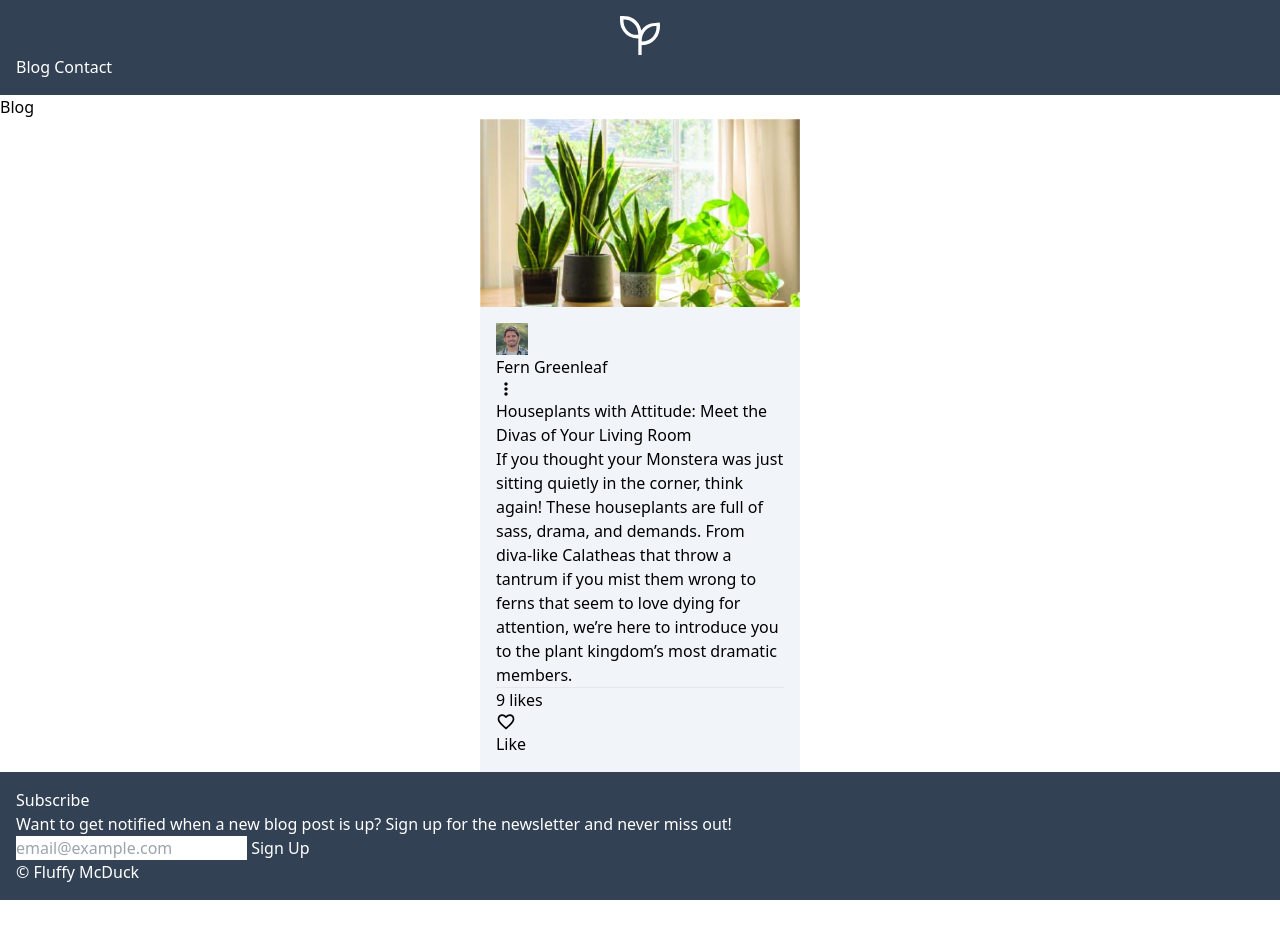
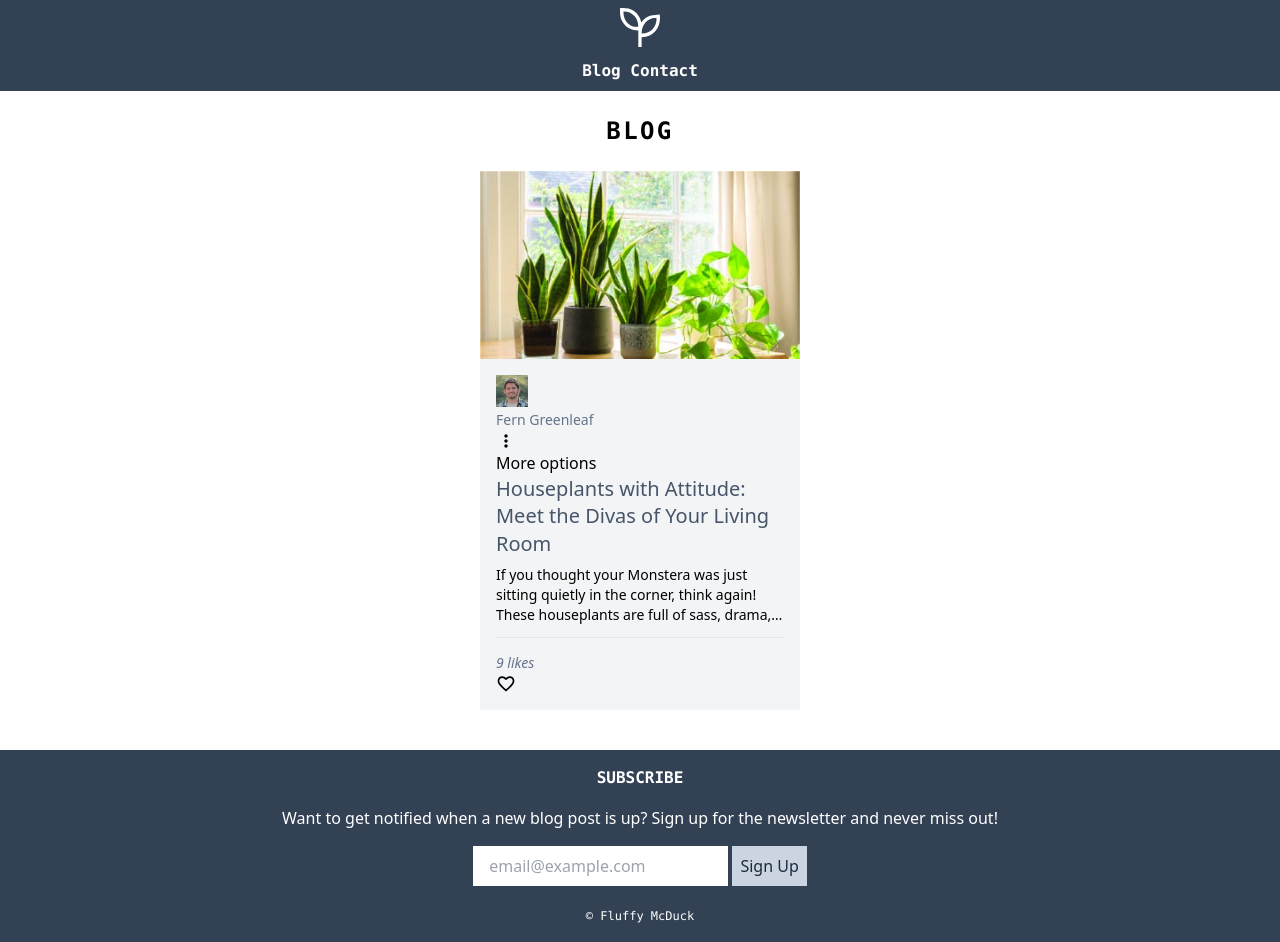
Before and after one commit to marwoz01/plant-enthusiasts-blog, a plain HTML site: page index.html in a window 1280 px wide. Before the commit the page ends 900 px from the top, so only its background shows below. Drawn offline with nearby package versions, Linux system fonts and the light colour scheme.

Commit message:
Dodałem style dla typografii

```diff
--- a/index.html
+++ b/index.html
@@ -6,24 +6,24 @@
         <script src="https://cdn.tailwindcss.com"></script>
     </head>
     <body>
-        <header class="bg-slate-700 text-white p-4">
+        <header class="bg-slate-700 text-white p-2 text-center">
             <section>
-                <svg class="w-10 mx-auto" xmlns="http://www.w3.org/2000/svg" viewBox="0 0 164.56 162.44" xmlns:v="https://vecta.io/nano" fill="white"><path d="M88.94 119.91v42.53H75.4V92.17c-26.58.24-47.78-9.8-62.83-31.49C.01 42.59-.81 21.91.41.47 20.12-.94 39.07.28 56.17 11.7c16.82 11.23 26.68 27.1 31.55 47.46 10.5-14.19 22.98-24.84 39.54-28.46 11.82-2.59 24.14-2.93 36.15-4.26 6.86 44.12-17.09 92.51-74.47 93.48zM14.33 14.31C12.4 48.23 36.69 81.49 75.09 77.17c1.17-36.65-25.68-64.07-60.76-62.86zm75.07 90.8c37.04.92 61.67-25.55 60.93-63.1-32.53-4.75-62.82 26.43-60.93 63.1z"/></svg>
+                <svg xmlns="http://www.w3.org/2000/svg" viewBox="0 0 164.56 162.44" xmlns:v="https://vecta.io/nano" fill="white" class="w-10 mx-auto"><path d="M88.94 119.91v42.53H75.4V92.17c-26.58.24-47.78-9.8-62.83-31.49C.01 42.59-.81 21.91.41.47 20.12-.94 39.07.28 56.17 11.7c16.82 11.23 26.68 27.1 31.55 47.46 10.5-14.19 22.98-24.84 39.54-28.46 11.82-2.59 24.14-2.93 36.15-4.26 6.86 44.12-17.09 92.51-74.47 93.48zM14.33 14.31C12.4 48.23 36.69 81.49 75.09 77.17c1.17-36.65-25.68-64.07-60.76-62.86zm75.07 90.8c37.04.92 61.67-25.55 60.93-63.1-32.53-4.75-62.82 26.43-60.93 63.1z"/></svg>
             </section>
-            <nav>
+            <nav class="font-bold font-mono pt-3">
                 <a href="#">Blog</a>
                 <a href="#">Contact</a>
             </nav>
         </header>
 
         <main>
-            <h2>Blog</h2>
+            <h2 class="text-center text-2xl font-bold my-6 font-mono uppercase tracking-widest">Blog</h2>
 
             <!-- CARD CONTAINER -->
-            <section class="w-11/12 mx-auto">
+            <section class="w-11/12 mx-auto mb-10">
 
                 <!-- CARD -->
-                <section class="bg-slate-100 w-80 mx-auto">
+                <section class="w-80 bg-gray-100 mx-auto">
                     <img src="img/post_houseplants.jpg" alt="Houseplants with Attitudes"/>
 
                     <!-- CARD CONTENT -->
@@ -34,30 +34,30 @@
                             <section>
                                 <section>
                                     <img class="w-8" src="img/author_fern.jpg" alt="Fern Greenleaf" />
-                                    <span>Fern Greenleaf</span>
+                                    <span class="text-sm text-slate-500">Fern Greenleaf</span>
                                 </section>
                                 <svg height="20px" viewBox="0 -960 960 960" width="20px"><path d="M480-160q-33 0-56.5-23.5T400-240q0-33 23.5-56.5T480-320q33 0 56.5 23.5T560-240q0 33-23.5 56.5T480-160Zm0-240q-33 0-56.5-23.5T400-480q0-33 23.5-56.5T480-560q33 0 56.5 23.5T560-480q0 33-23.5 56.5T480-400Zm0-240q-33 0-56.5-23.5T400-720q0-33 23.5-56.5T480-800q33 0 56.5 23.5T560-720q0 33-23.5 56.5T480-640Z"/></svg>
-                                <!-- <span>More options</span> -->
+                                <span>More options</span>
                             </section>
                         </section>
                         <!-- CARD HEADER END -->
 
                         <!-- CARD BODY -->
                         <section>
-                            <h2>Houseplants with Attitude: Meet the Divas of Your Living Room</h2>
-                            <p>
+                            <h2 class="font-medium text-xl leading-snug mb-2 text-slate-600">Houseplants with Attitude: Meet the Divas of Your Living Room</h2>
+                            <p class="line-clamp-3 text-sm">
                                 If you thought your Monstera was just sitting quietly in the corner, think again! These houseplants are full of sass, drama, and demands. From diva-like Calatheas that throw a tantrum if you mist them wrong to ferns that seem to love dying for attention, we’re here to introduce you to the plant kingdom’s most dramatic members.
                             </p>
                         </section>
                         <!-- CARD BODY END -->
 
-                        <hr>
+                        <hr class="my-3">
 
                         <!-- CARD FOOTER -->
                         <section>
-                            <span>9 likes</span>
+                            <span class="text-sm text-slate-500 italic">9 likes</span>
                             <svg xmlns="http://www.w3.org/2000/svg" height="20px" viewBox="0 -960 960 960" width="20px"><path d="m480-120-58-52q-101-91-167-157T150-447.5Q111-500 95.5-544T80-634q0-94 63-157t157-63q52 0 99 22t81 62q34-40 81-62t99-22q94 0 157 63t63 157q0 46-15.5 90T810-447.5Q771-395 705-329T538-172l-58 52Zm0-108q96-86 158-147.5t98-107q36-45.5 50-81t14-70.5q0-60-40-100t-100-40q-47 0-87 26.5T518-680h-76q-15-41-55-67.5T300-774q-60 0-100 40t-40 100q0 35 14 70.5t50 81q36 45.5 98 107T480-228Zm0-273Z"/></svg>
-                            <span>Like</span>
+                            <!-- <span>Like</span> -->
                         </section>
                         <!-- CARD FOOTER END -->
 
@@ -72,16 +72,16 @@
             <!--CARD CONTAINER END-->
 
         </main>
-        <footer class="bg-slate-700 text-white p-4">
+        <footer class="bg-slate-700 text-white p-4 text-center mt-auto">
             <!-- FOOTER CONTENT -->
             <section>
-                <h3>Subscribe</h3>
+                <h3 class="font-bold uppercase font-mono mb-4">Subscribe</h3>
                 <p>Want to get notified when a new blog post is up? Sign up for the newsletter and never miss out!</p>
-                <form>
-                    <input type="email" placeholder="email@example.com"/>
-                    <input type="submit" value="Sign Up"/>
+                <form class="my-4">
+                    <input class="p-2 text-slate-800 pl-4" type="email" placeholder="email@example.com"/>
+                    <input class="bg-slate-300 text-slate-800 p-2 font-medium" type="submit" value="Sign Up"/>
                 </form>
-                <span>&copy; Fluffy McDuck</span>
+                <span class="text-xs font-mono">&copy; Fluffy McDuck</span>
             </section>
         </footer>
         <!-- FOOTER CONTENT END -->
```
